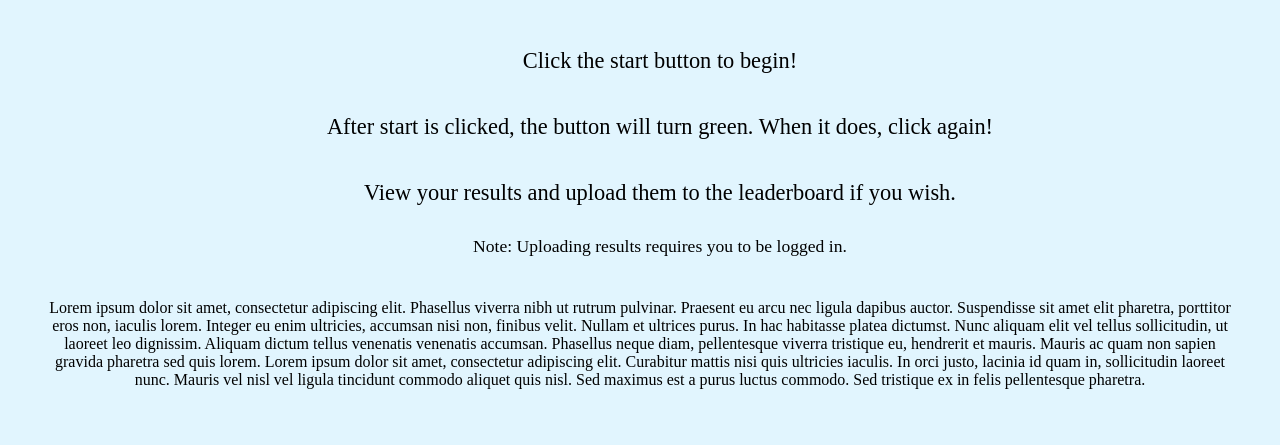
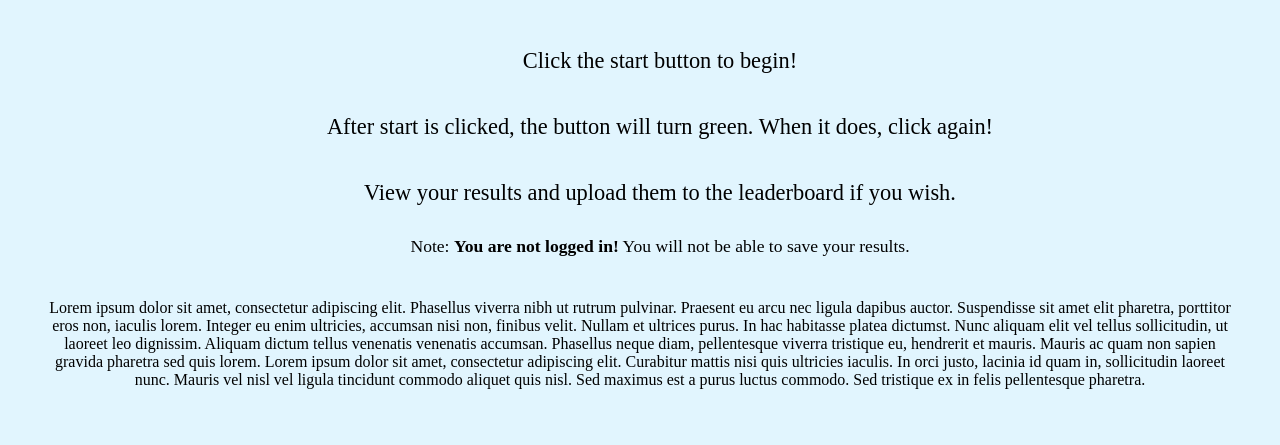
Before and after one commit to BrianZhang1/Reaction-Timer, a Flask app: page /test in a window 1280 px wide. Shown: the part 421-866 px from the top of the page. Run offline with Flask 2, Linux system fonts and the light colour scheme.

Commit message:
test page now tells you when you are not logged in

```diff
--- a/templates/test.html
+++ b/templates/test.html
@@ -50,7 +50,10 @@
                     <li>Click the start button to begin!</li>
                     <li>After start is clicked, the button will turn green. When it does, click again!</li>
                     <li>View your results and upload them to the leaderboard if you wish.</li>
-                    <li class="small">Note: Uploading results requires you to be logged in.</li>
+
+                    {% if not logged_in %}
+                    <li class="small">Note: <strong>You are not logged in!</strong> You will not be able to save your results.</li>
+                    {% endif %}
                 </ul>
                 <p>Lorem ipsum dolor sit amet, consectetur adipiscing elit. Phasellus viverra nibh ut rutrum pulvinar. Praesent eu arcu nec ligula dapibus auctor. Suspendisse sit amet elit pharetra, porttitor eros non, iaculis lorem. Integer eu enim ultricies, accumsan nisi non, finibus velit. Nullam et ultrices purus. In hac habitasse platea dictumst. Nunc aliquam elit vel tellus sollicitudin, ut laoreet leo dignissim. Aliquam dictum tellus venenatis venenatis accumsan. Phasellus neque diam, pellentesque viverra tristique eu, hendrerit et mauris. Mauris ac quam non sapien gravida pharetra sed quis lorem. Lorem ipsum dolor sit amet, consectetur adipiscing elit. Curabitur mattis nisi quis ultricies iaculis. In orci justo, lacinia id quam in, sollicitudin laoreet nunc. Mauris vel nisl vel ligula tincidunt commodo aliquet quis nisl. Sed maximus est a purus luctus commodo. Sed tristique ex in felis pellentesque pharetra.</p>
             </div>
```
